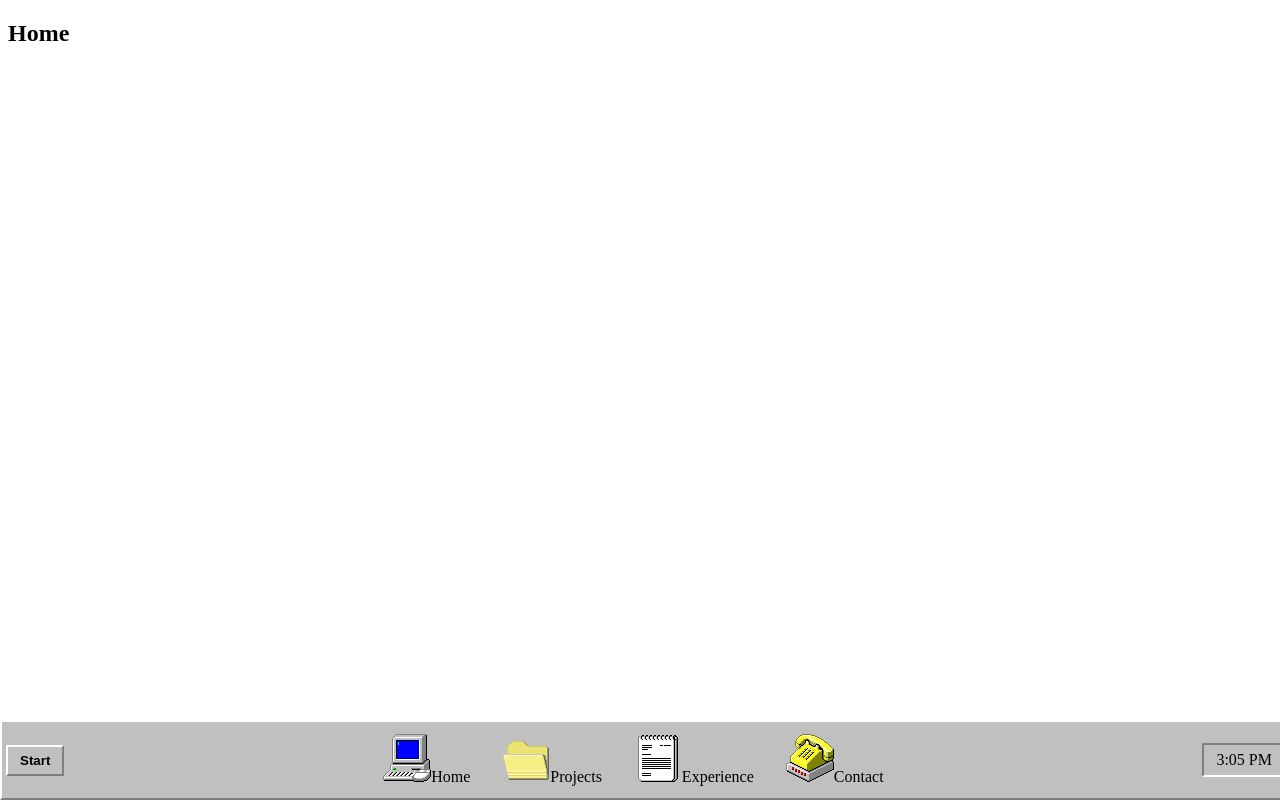
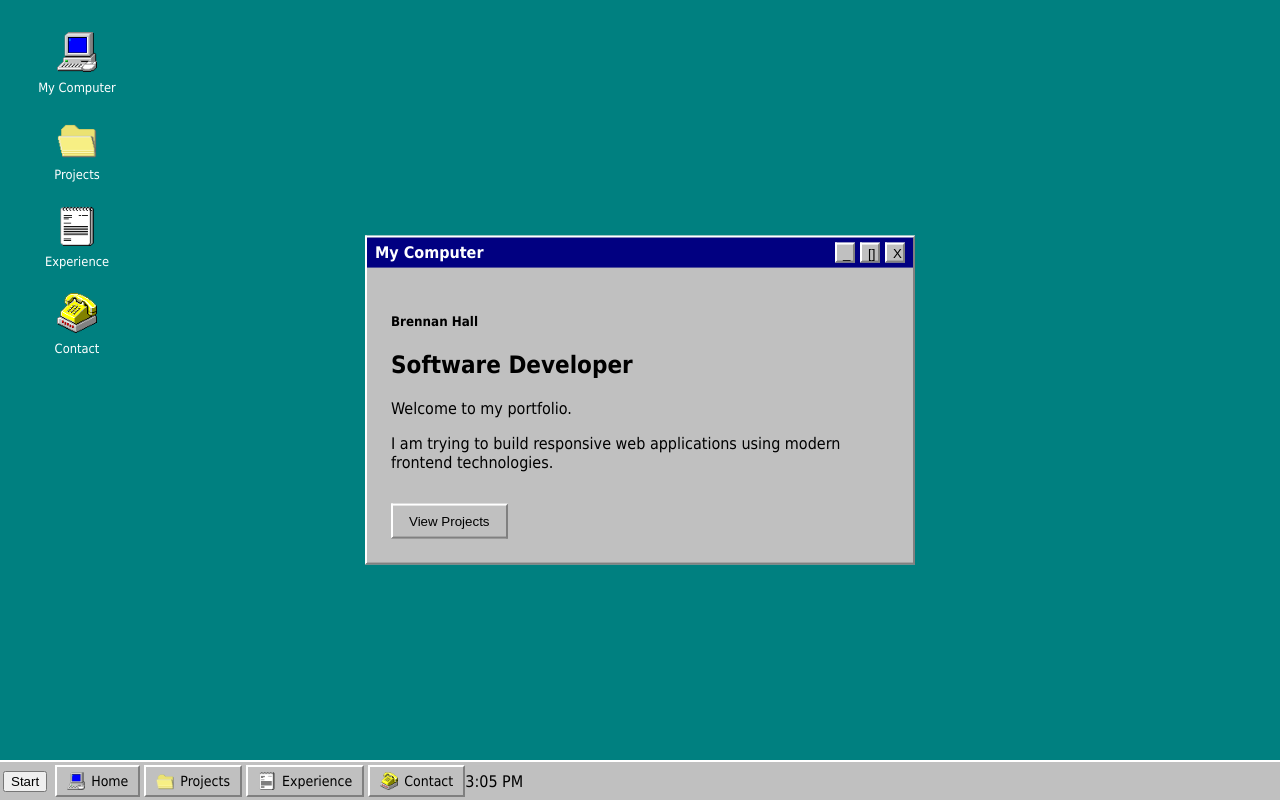
Before and after one commit to BrennanHall0918/portfolio2026, a React (Vite) app: page / in a window 1280 px wide. Built offline with nearby package versions, Linux system fonts and the light colour scheme.

Commit message:
began work on styling homepage; cleaned up taskbar

```diff
--- a/src/components/Navbar.jsx
+++ b/src/components/Navbar.jsx
@@ -17,21 +17,21 @@ export default function Navbar() {
 
             <section className="task-links">
 
-                <Link to ="/">
+                <Link to ="/" className="task-button">
                     <img src={homeIcon} alt="Home" />
                     Home
                 </Link>
 
-                <Link to="/projects">
+                <Link to="/projects" className="task-button">
                     <img src={projectsIcon} alt="Projects" />
                     Projects
                 </Link>
 
-                <Link to="/experience">
+                <Link to="/experience" className="task-button">
                     <img src={experienceIcon} alt="Experience" />
                     Experience
                 </Link>
-                <Link to ="/contact">
+                <Link to ="/contact" className="task-button">
                     <img src={contactIcon} alt="Contact" />
                     Contact
                 </Link>
--- a/src/main.jsx
+++ b/src/main.jsx
@@ -2,6 +2,8 @@ import { StrictMode } from 'react'
 import { createRoot } from 'react-dom/client'
 import { BrowserRouter } from 'react-router-dom'
 import App from './App.jsx'
+
+import "./styles/global.css"
 
 createRoot(document.getElementById('root')).render(
   <StrictMode>
--- a/src/pages/Home.jsx
+++ b/src/pages/Home.jsx
@@ -1,5 +1,67 @@
+// Styling
+import "../styles/Home.css";
+
+// Icons
+import homeIcon from "../assets/icons/home.png";
+import projectsIcon from "../assets/icons/projects.png";
+import experienceIcon from "../assets/icons/experience.png";
+import contactIcon from "../assets/icons/contact.png";
+
 export default function Home() {
     return (
-        <h1>Home</h1>
-    );
+        <section className="desktop">
+
+            <section className="desktop-icons">
+
+                <div className="desktop-icon">
+                    <img src={homeIcon} alt="My Computer" />
+                    <span>My Computer</span>
+                </div>
+
+                <div className="desktop-icon">
+                    <img src={projectsIcon} alt="Projects" />
+                    <span>Projects</span>
+                </div>
+
+                <div className="desktop-icon">
+                    <img src={experienceIcon} alt="Experience" />
+                    <span>Experience</span>
+                </div>
+
+                <div className="desktop-icon">
+                    <img src={contactIcon} alt="Contact" />
+                    <span>Contact</span>
+                </div>
+
+            </section>
+
+            <section className="window">
+
+                <section className="window-titlebar">
+                    <span>My Computer</span>
+
+                    <div className="window-buttons">
+                        <button>_</button>
+                        <button>[]</button>
+                        <button>X</button>
+                    </div>
+                </section>
+
+                <section className="window-content">
+                    <h1>Brennan Hall</h1>
+
+                    <h2>Software Developer</h2>
+
+                    <p>Welcome to my portfolio.</p>
+
+                    <p>I am trying to build responsive web applications using modern frontend technologies.</p>
+
+                    <button className="welcome-button">
+                        View Projects
+                    </button>
+                </section>
+            </section>
+
+        </section>
+    )
 }
--- /dev/null
+++ b/src/styles/Home.css
@@ -0,0 +1,104 @@
+/* Desktop */
+.desktop{
+    background: #008080;
+    min-height: 100vh;
+
+    position: relative;
+    padding: 2rem;
+    overflow: hidden;
+}
+
+.desktop-icons{
+    display: flex;
+    flex-direction: column;
+
+    gap: 1.5rem;
+    width: 90px;
+}
+
+.desktop-icon{
+    display: flex;
+    flex-direction: column;
+    align-items: center;
+
+    color: white;
+    font-size: .8rem;
+
+    cursor: pointer;
+}
+
+.desktop-icon img{
+    width: 40px;
+    margin-bottom: .5rem;
+}
+
+/* Intro Window */
+.window{
+    position: absolute;
+
+    top: 50%;
+    left: 50%;
+
+    transform: translate(-50%, -50%);
+
+    width: 550px;
+
+    background: #c0c0c0;
+
+    border-top: 2px solid white;
+    border-left: 2px solid white;
+    border-right: 2px solid #808080;
+    border-bottom: 2px solid #808080;
+}
+
+.window-titlebar{
+    background: #010081;
+    color: white;
+
+    display: flex;
+    justify-content: space-between;
+    align-items: center;
+
+    padding: .3rem .5rem;
+
+    font-weight: bold;
+}
+
+/* Window Buttons */
+.window-buttons{
+    display: flex;
+    gap: 5px;
+}
+
+.window-buttons button{
+    width: 20px;
+    height: 20px;
+
+    background: #c0c0c0;
+
+    border-top: 2px solid white;
+    border-left: 2px solid white;
+    border-right: 2px solid #808080;
+    border-bottom: 2px solid #808080;
+
+    cursor: pointer;
+}
+
+.window-content{
+    padding: 1.5rem;
+}
+
+.welcome-button{
+    margin-top: 1rem;
+
+    padding: .5rem 1rem;
+
+    background: #c0c0c0;
+
+    border-top: 2px solid white;
+    border-left: 2px solid white;
+    border-right: 2px solid #808080;
+    border-bottom: 2px solid #808080;
+
+    cursor: pointer;
+}
--- a/src/styles/Navbar.css
+++ b/src/styles/Navbar.css
@@ -1,93 +1,69 @@
-/* General Navbar */
-.taskbar {
-    display: flex;
-    justify-content: space-between;
-    align-items: center;
-
-    background: #c0c0c0;
-
-    padding: 4px;
-
-    border-top: 2px solid white;
-    border-left: 2px solid white;
-
-    border-right: 2px solid #808080;
-    border-bottom: 2px solid #808080;
-}
-
-/* Put taskbar on the bottom */
+/* Taskbar styling */
 .taskbar {
     position: fixed;
     bottom: 0;
     left: 0;
+
     width: 100%;
+    height: 40px;
+
+    background: #c0c0c0;
+
+    display: flex;
+    align-items: center;
+
+    padding: 3px;
+
+    border-top: 2px solid white;
+
+    box-sizing: border-box;
+
+    z-index: 1000;
 }
 
-/* Start Button */
-.start-button {
+/* The buttons */
+.task-links {
+    display: flex;
+    gap: 4px;
+
+    margin-left: 8px;
+}
+
+.task-button {
+    display: flex;
+    align-items: center;
+
+    gap: 6px;
+    padding: 5px 10px;
+
     background: #c0c0c0;
+
+    text-decoration: none;
+    color: black;
 
     border-top: 2px solid white;
     border-left: 2px solid white;
-
     border-right: 2px solid #808080;
     border-bottom: 2px solid #808080;
 
-    padding: 6px 12px;
-
-    font-weight: bold;
-
-    cursor: pointer;
+    font-family: Tahoma, sans-serif;
+    font-size: 14px;
 }
 
-/* When Clicked */
-.start-button:active {
+.task-button:hover {
+    background: #d4d0c8;
+}
 
+/* Click Animation */
+.task-button:active {
     border-top: 2px solid #808080;
     border-left: 2px solid #808080;
-
     border-right: 2px solid white;
     border-bottom: 2px solid white;
-
 }
 
-/* Links */
-.task-links {
-    display: flex;
-    gap: .5rem;
+/* Icon Styling */
+.task-button img {
+    width: 18px;
+    height: 18px;
 }
-
-.task-links a {
-
-    text-decoration: none;
-
-    color: black;
-
-    padding: 6px 10px;
-
-    border: 2px solid transparent;
-}
-
-/* Links On Hover */
-.task-links a:hover {
-
-    border-top: 2px solid white;
-    border-left: 2px solid white;
-
-    border-right: 2px solid #808080;
-    border-bottom: 2px solid #808080;
-
-}
-
-/* Clock */
-.clock {
-
-    padding: 6px 12px;
-
-    border-top: 2px solid #808080;
-    border-left: 2px solid #808080;
-
-    border-right: 2px solid white;
-    border-bottom: 2px solid white;
-
-}
--- /dev/null
+++ b/src/styles/global.css
@@ -0,0 +1,18 @@
+*,
+*::before,
+*::after {
+    box-sizing: border-box;
+}
+
+html,
+body,
+#root {
+    width: 100%;
+    height: 100%;
+}
+
+body {
+    margin: 0;
+    overflow-x: hidden;
+    font-family: Tahoma, sans-serif;
+}
```
